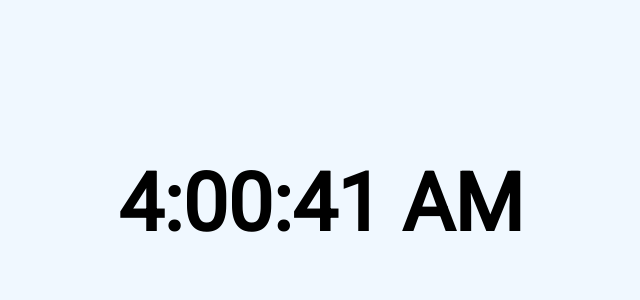
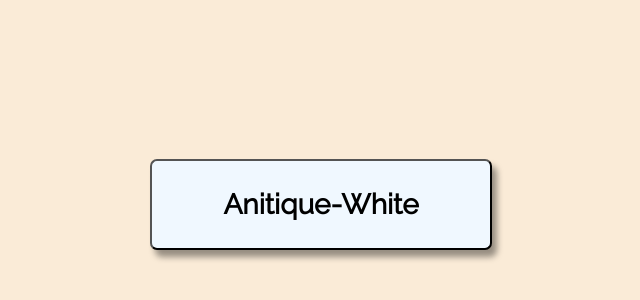
Before and after one commit to UtkarshSinghChouhan/React_Complete, a React (Create React App) app: page / in a window 1280 px wide. Shown: the part 196-496 px from the top of the page, without its empty margins (319-959 px from the left). Built offline with nearby package versions, Linux system fonts and the light colour scheme.

Commit message:
committred

```diff
--- a/src/App.jsx
+++ b/src/App.jsx
@@ -1,22 +1,39 @@
-import React from 'react';
-import { useState } from 'react';
+import React, {useState} from "react";
 import './index.css';
 
+
+
 const App = () => {
-    let Time = new Date().toLocaleTimeString();
 
-    setInterval(function (){
-        Time = new Date().toLocaleTimeString();
-        updatetime(Time);
-    }, 1000);
+    let color = "#FAEBD7";
 
-    let [currTime, updatetime] = useState();
+    let [newColor, setColor] = useState(color);
+    let [name, setName] = useState("Anitique-White");
+
+    const bgChanges = () => {
+
+        let updatedColor = "#FA8072";
+        setColor(updatedColor);
+
+        setName('Salmon-Pink');
+    }
+
+    // Double-Click or Mouse-Leave event to change the color back to normal.
+    const bgBack = () => {
+        setColor("#FAEBD7");
+        setName("Anitique-White")
+    }
+
 
     return (
         <>
-            <h1 className='heading'>{currTime}</h1>
+            <div style={{backgroundColor : newColor}}>
+                {/* <button onClick={bgChanges} onDoubleClick={bgBack}> {name} </button> */}
+                <button onMouseEnter={bgChanges} onMouseLeave={bgBack}> {name} </button>
+            </div>
         </>
     );
 }
 
+
 export default App;
--- a/src/index.css
+++ b/src/index.css
@@ -1,18 +1,14 @@
 *{
+  box-sizing: border-box;
   margin: 0;
   padding: 0;
-}
-
-body{
-  width: 100%;
-  height: 100vh;
-  display: flex;
-  justify-content: center;
-  align-items: center;
   background-color: aliceblue;
 }
 
-#root{
+div{
+  width: 100%;
+  height: 100vh;
+  /* background-color: purple; */
   display: flex;
   flex-direction: column;
   justify-content: center;
@@ -20,9 +16,12 @@ body{
 }
 
 
-
-
-.heading{
-  font-family: 'Roboto', sans-serif;
-  font-size: 80px;
+button{
+  font-family: 'Raleway', sans-serif;
+  padding: 27px 71px;
+  border-radius: 7px;
+  font-weight: 900;
+  font-size: 28px;
+  box-shadow: 5px 7px 6px rgba(0, 0, 0, 0.4);
+  cursor: pointer;
 }
```
